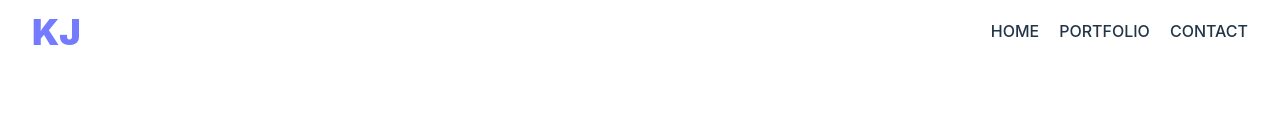
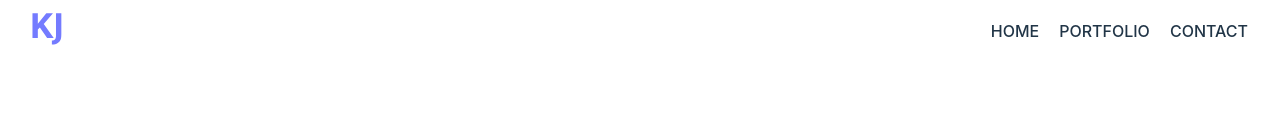
Before and after one commit to CallMeKass/portfolio, a React (Vite) app: page / in a window 1280 px wide. Shown: the top 133 px of the page. Built offline with nearby package versions, Linux system fonts and the light colour scheme.

Commit message:
add logo to favicon and navbar

```diff
--- a/index.html
+++ b/index.html
@@ -2,6 +2,11 @@
 <html lang="en">
   <head>
     <meta charset="UTF-8" />
+    <link
+      rel="icon"
+      href="./src/assets/kj-logo-margin.svg"
+      type="image/svg+xml"
+    />
     <meta name="viewport" content="width=device-width, initial-scale=1.0" />
     <title>Kassidy Jo</title>
   </head>
--- a/src/components/navbar/index.tsx
+++ b/src/components/navbar/index.tsx
@@ -1,11 +1,14 @@
 import React from 'react';
+import logo from '../../assets/kj-logo.svg';
 
 import './navbar.scss';
 
 export function NavBar() {
   return (
     <div id="navbar" className="navbar">
-      <div className="logo">KJ</div>
+      <a href="/">
+        <img className="logo" src={logo} alt="KJ Logo" />
+      </a>
       <div className="nav-menu">
         <a href="#" className="nav-item">
           Home
--- a/src/components/navbar/navbar.scss
+++ b/src/components/navbar/navbar.scss
@@ -19,14 +19,8 @@ $nav-text: #213547;
   color: $nav-text;
 }
 
-.logo {
-  text-transform: uppercase;
-  font-size: 2.25rem;
-  color: $nav-secondary;
-  cursor: pointer;
-}
-.logo:active {
-  color: $nav-secondary;
+img.logo {
+  height: 32px;
 }
 
 .nav-menu {
```
